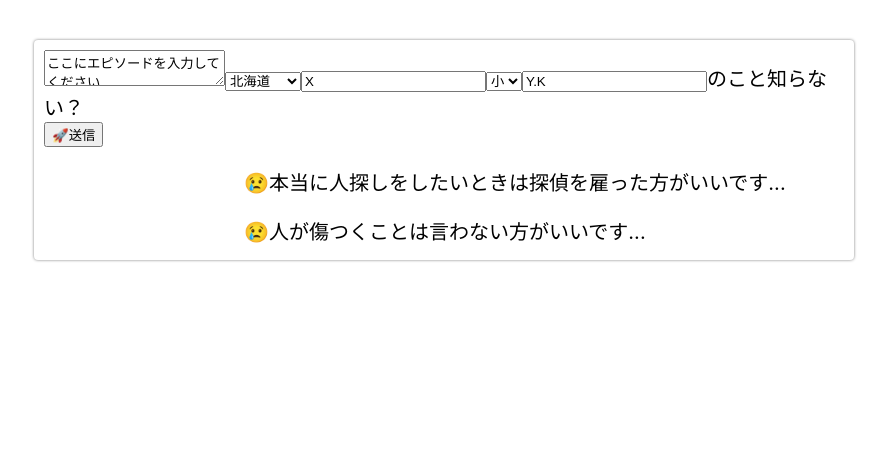
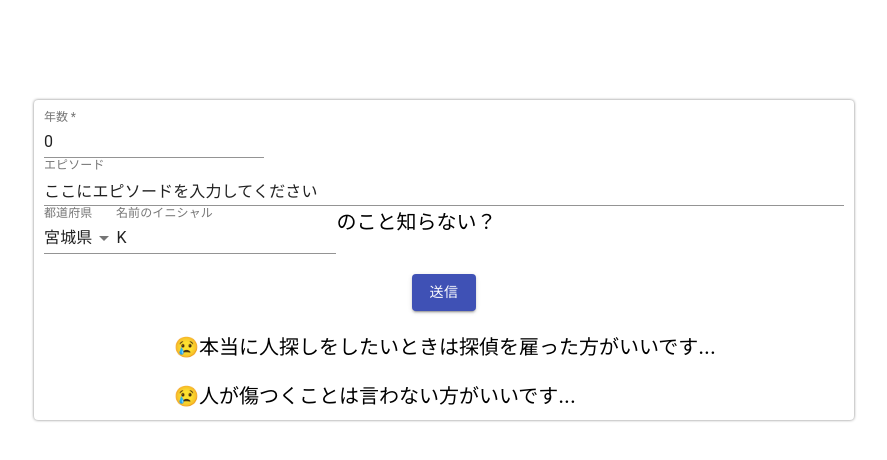
Before and after one commit to yaplus/yusaku-app, a React (Create React App) app: page /submitter in a window 1280 px wide. Shown: the top 460 px of the page, without its empty margins (196-1083 px from the left). Built offline with nearby package versions, Linux system fonts and the light colour scheme; some icons are missing.

Commit message:
入力画面にMaterial UIを適用

```diff
--- a/package.json
+++ b/package.json
@@ -4,8 +4,10 @@
   "private": true,
   "dependencies": {
     "@blueprintjs/core": "^3.18.0",
+    "@material-ui/core": "^4.3.1",
     "axios": "^0.19.0",
     "blueprint": "^2.1.5",
+    "material-ui": "^0.20.2",
     "react": "^16.8.6",
     "react-dom": "^16.8.6",
     "react-router-dom": "^5.0.1",
--- a/src/App.css
+++ b/src/App.css
@@ -1,11 +1,11 @@
-#submit {
+/* #submit {
   padding: 50px;
   margin-left: 400px;
   margin-top: 100px;
   width: 100px;
   height: 100px;
   line-height: 50px;
-}
+} */
 
 .App{
   margin-left: 0px;
@@ -13,10 +13,7 @@
   font-size: 20px;
 }
 
-#alart{
-  margin-top: 20px;
-  margin-left: 200px;
-}
+
 
 #card{
   background-color: white;
--- a/src/InputForm.css
+++ b/src/InputForm.css
@@ -1,39 +1,37 @@
-/*#submit {
+#submit {
+  text-align: center;
+  margin-top: 20px;
+}
+
+#inputSeries{
+  text-align: left;
+}
+
+#InputForm{
+  text-align: center;
   background-color: white;
   border: none;
   border-radius: 4px;
   filter: drop-shadow(0 0 0.1rem gray);
   width: 800px;
-  height: 200px;
+  height: 300px;
   margin: auto;
-  margin-top: 40px;
+  margin-top: 100px;
   margin-bottom: 40px;
   padding: 10px;
 }
-*/
-#InputForm{
-  background-color: white;
-  border: none;
-  border-radius: 4px;
-  filter: drop-shadow(0 0 0.1rem gray);
-  width: 800px;
-  height: 200px;
-  margin: auto;
-  margin-top: 40px;
-  margin-bottom: 40px;
-  padding: 10px;
-}
-#PostText{
+/* #PostText{
   width: 600px;
   height: 150px;
-}
+} */
 .App{
   margin-left: 100px;
-  margin-top: 150px;
-  font-size: 20px;
+  margin-top: 250px;
+  /* font-size: 20px; */
 }
 
 #alart{
+  text-align: left;
+  margin-left: 130px;
   margin-top: 20px;
-  margin-left: 200px;
 }
--- a/src/InputfForm.js
+++ b/src/InputfForm.js
@@ -1,5 +1,9 @@
 import React from 'react';
 import axios from 'axios';
+import TextField from '@material-ui/core/TextField'
+import MenuItem from '@material-ui/core/MenuItem';
+import Button from '@material-ui/core/Button';
+
 
 import './InputForm.css';
 
@@ -57,46 +61,46 @@ const japanesePrefecture = [
   '沖縄県'
 ];
 
-var belongs = ["小","中","高","大","社"]
+class InputForm extends React.Component {
 
-class InputForm extends React.Component {
   constructor(props) {
     super(props);
     this.state = {
       content: 'ここにエピソードを入力してください',
-      name: 'Y.K',
-      prefecture: '北海道',
-      belongsInitial: 'X',
-      belongs: '小'
+      name: 'K',
+      prefecture: '宮城県',
+      year: '0'
     };
 
     this.handleChange = this.handleChange.bind(this);
+    this.handlePrefectureChange = this.handlePrefectureChange.bind(this);
     this.handleSubmit = this.handleSubmit.bind(this);
+  }
+
+  handlePrefectureChange(event) {
+    this.setState({ prefecture: event.target.value });
   }
 
   handleChange(event) {
     switch (event.target.id) {
+      case "Year":
+        this.setState({ year: event.target.value });
+        break;
       case "Content":
-        this.setState({content: event.target.value});
+        this.setState({ content: event.target.value });
         break;
       case "Prefecture":
-        this.setState({prefecture: event.target.value});
-        break;
-      case "BelongsInitial":
-        this.setState({belongsInitial: event.target.value});
-        break;
-      case "Belongs":
-        this.setState({belongs: event.target.value});
+        this.setState({ prefecture: event.target.value });
         break;
       case "Name":
-        this.setState({name: event.target.value});
+        this.setState({ name: event.target.value });
         break;
     }
   }
 
   handleSubmit(event) {
     // 表示名
-    const displayName = this.state.prefecture + this.state.belongsInitial + this.state.belongs + this.state.name + 'さん';
+    const displayName = this.state.year + '年前に' + this.state.prefecture + 'で' + this.state.content +'してた' +  this.state.name + 'さん';
     // /api に対してPOST送信
     alert(displayName + ' についての次のエピソードを送信しました: \n' + this.state.content);
     axios.post(API_ENDPOINT, {
@@ -107,27 +111,83 @@ class InputForm extends React.Component {
   }
 
   render() {
+
+    // const classes = useStyles();
+
     return (
+
+
       <div className="App" id="InputForm">
         <form>
           <label>
-            <textarea id="Content" value={this.state.content} onChange={this.handleChange}></textarea>
-            <select id="Prefecture" value={this.state.prefecture} onChange={this.handleChange}>
+            <div id = "inputSeries">
+              <TextField
+                id="Year"
+                label="年数"
+                type="number"
+                required={true}
+                value={this.state.year}
+                onChange={this.handleChange}>
+              </TextField>
+            </div>
+            {/* <textarea id="Content" value={this.state.content} onChange={this.handleChange}></textarea> */}
+            <TextField
+              id="Content"
+              label="エピソード"
+              fullWidth
+              value={this.state.content}
+              onChange={this.handleChange}>
+            </TextField>
+
+            {/* <select id="Prefecture" value={this.state.prefecture} onChange={this.handleChange}>
               {japanesePrefecture.map(p => <option>{p}</option>)}
-            </select>
-            <input id="BelongsInitial" type="text" pattern="^[A-Z]$" maxlength='1' value={this.state.belongsInitial} onChange={this.handleChange} />
-            <select id="Belongs" value={this.state.belongs} onChange={this.handleChange}>
-              {belongs.map(j => <option>{j}</option>)}
-            </select>
-            <input id="Name" type="text" value={this.state.name} onChange={this.handleChange}/>
-            のこと知らない？
+            </select> */}
+            <div id = "inputSeries">
+              <TextField
+                select
+                id="Prefecture"
+                label="都道府県"
+                value={this.state.prefecture}
+                onChange={this.handlePrefectureChange}
+              >
+
+
+                {/* {japanesePrefecture.map(p => <option>{p}</option>)} */}
+                {japanesePrefecture.map(option => (
+                  <MenuItem value={option}>
+                    {option}
+                  </MenuItem>
+                ))
+                }
+              </TextField>
+
+              <TextField
+                id="Name"
+                label="名前のイニシャル"
+                type="text"
+                value={this.state.name}
+                onChange={this.handleChange} />
+              のこと知らない？
+            </div>
           </label>
-          <div><input id="Submit" type="submit" value="🚀送信" onClick={this.handleSubmit}/></div>
+          {/* <div><input id="Submit" type="submit" value="🚀送信" onClick={this.handleSubmit} /></div> */}
+          <div id="submit">
+            <Button
+              id="Submit"
+              type="submit"
+              //fullWidth
+              variant="contained"
+              color="primary"
+              onClick={this.handleSubmit}
+            >
+              送信
+            </Button>
+          </div>
+        </form>
+        <div id="alart"> 😢本当に人探しをしたいときは探偵を雇った方がいいです... </div>
+        <div id="alart"> 😢人が傷つくことは言わない方がいいです... </div>
+      </div>
 
-        </form>
-        <div id ="alart"> 😢本当に人探しをしたいときは探偵を雇った方がいいです... </div>
-        <div id ="alart"> 😢人が傷つくことは言わない方がいいです... </div>
-      </div>
     );
   }
 }
```
Also changed, not shown: 1 other file (tests, documents, lock files or other folders).
